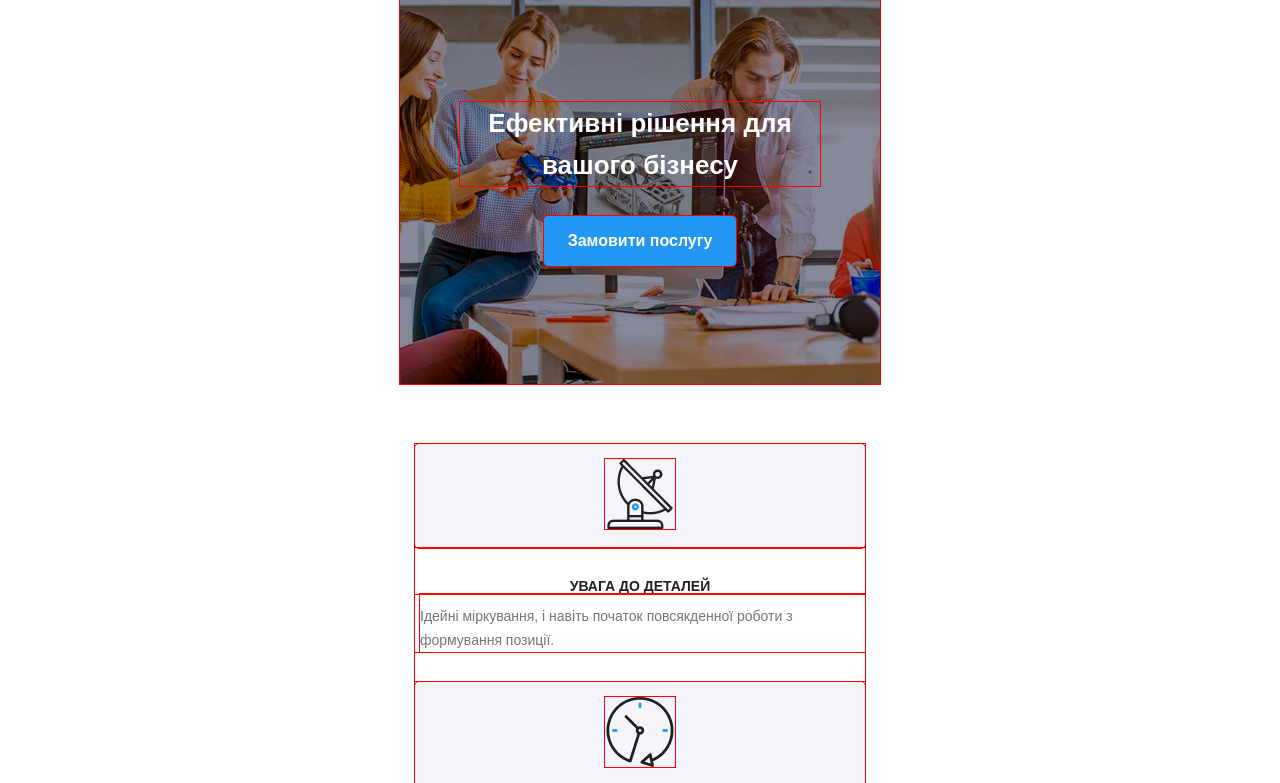
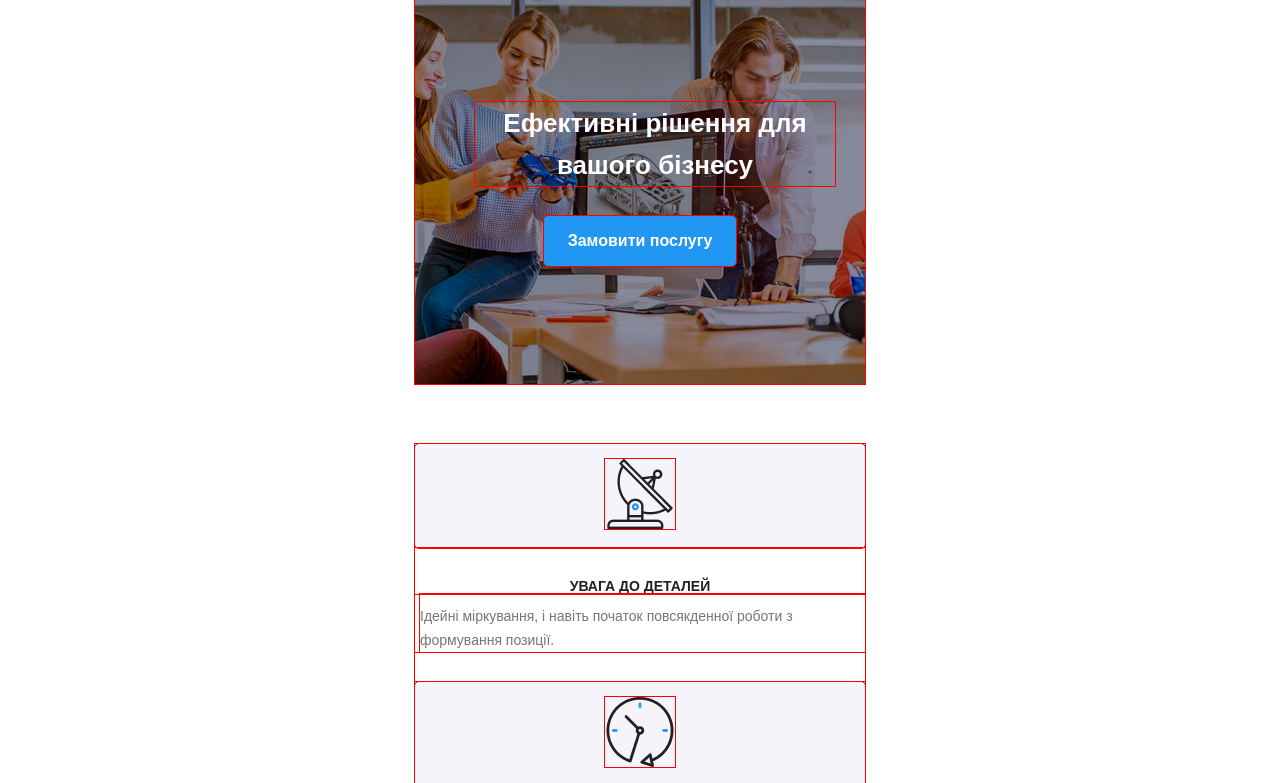
Before and after one commit to PvNastia/WebStudio-Mobile, a plain HTML site: page index.html in a window 1280 px wide. Shown: the part 56-839 px from the top of the page. Drawn offline with nearby package versions, Linux system fonts and the light colour scheme; files that its build step writes are made by us from their sources; files whose address does not match are found by name.

Commit message:
Update _section1.scss
width

```diff
--- a/sass/components/_section1.scss
+++ b/sass/components/_section1.scss
@@ -8,7 +8,7 @@
     text-align: center;
     margin-left: auto;
     margin-right: auto;
-    width: 480px;
+    width: 450px;
     padding: 118px 60px;
     &__text{
         // justify-content: center;
```
